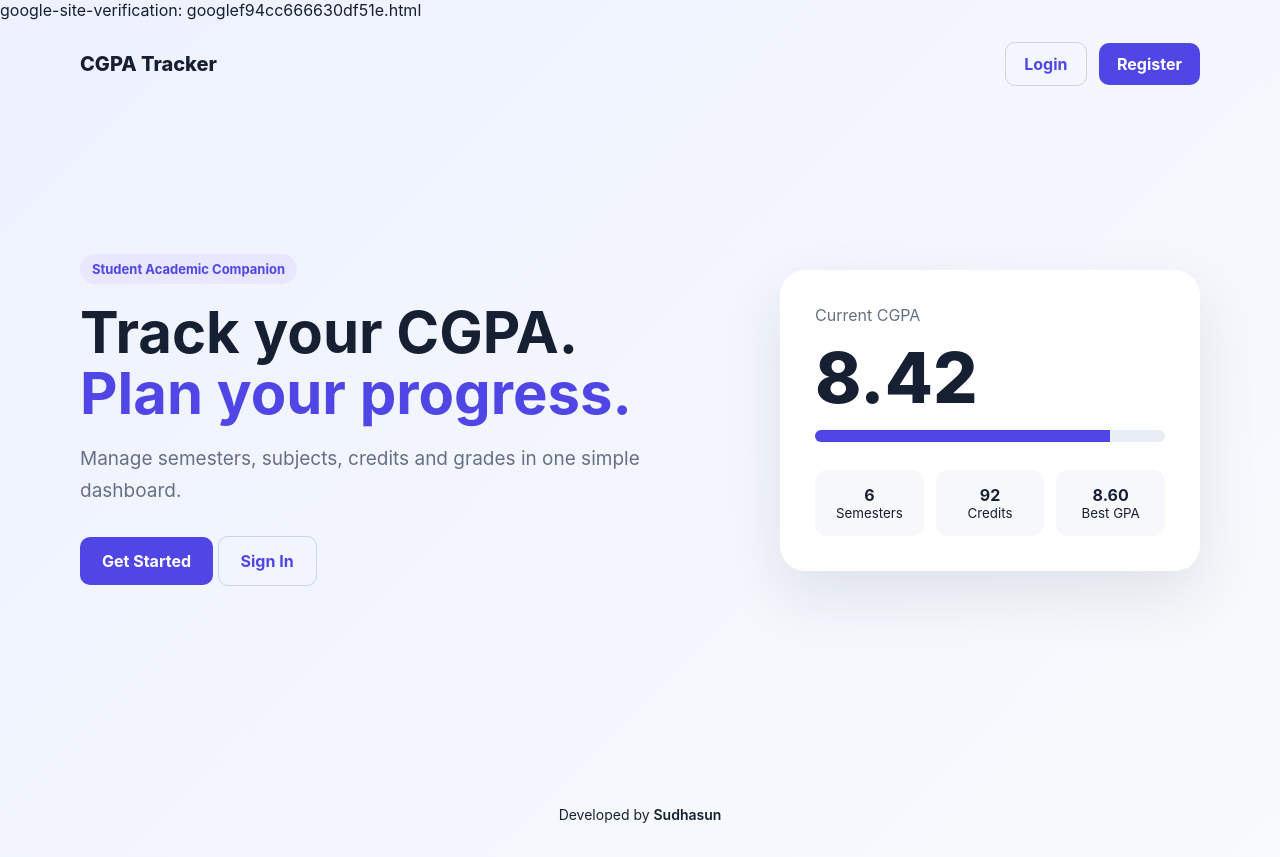
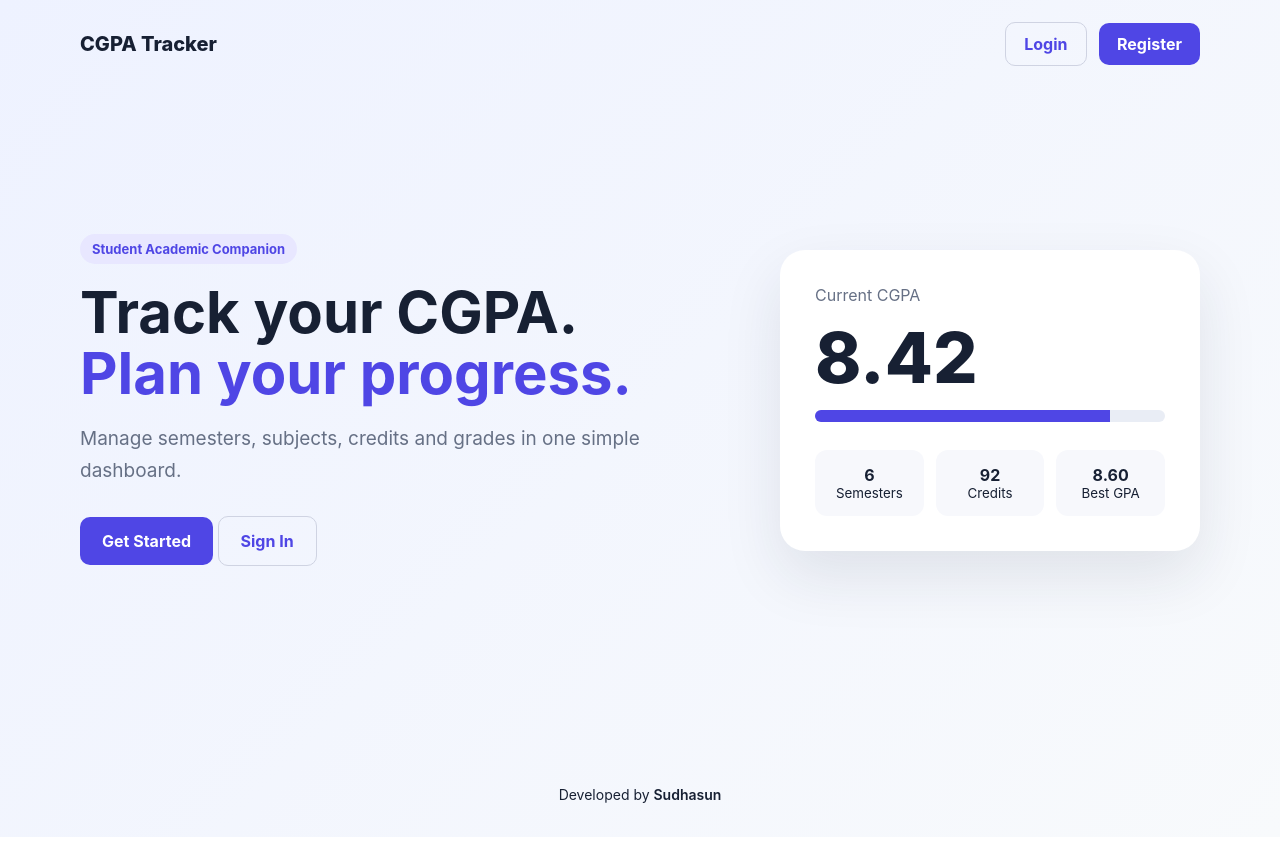
Before and after one commit to Sudhasun1109/Cgpa_tracker_FULL-STACK, a website: page frontend/index.html in a window 1280 px wide. Drawn offline with Linux system fonts and the light colour scheme.

Commit message:
seo google1

```diff
--- a/frontend/index.html
+++ b/frontend/index.html
@@ -1,7 +1,7 @@
 <!DOCTYPE html>
 <html lang="en">
 <head>
-  google-site-verification: googlef94cc666630df51e.html
+
   <meta charset="UTF-8">
   <meta name="viewport" content="width=device-width, initial-scale=1.0">
   <meta name="description" content="Free CGPA Tracker for engineering and college students. Add semesters, subjects and grades to automatically calculate GPA and CGPA, upload mark sheets, and generate printable grade sheets.">
```
Also changed, not shown: frontend/googlef94cc666630df51e.html (added, +1 -0 lines).
